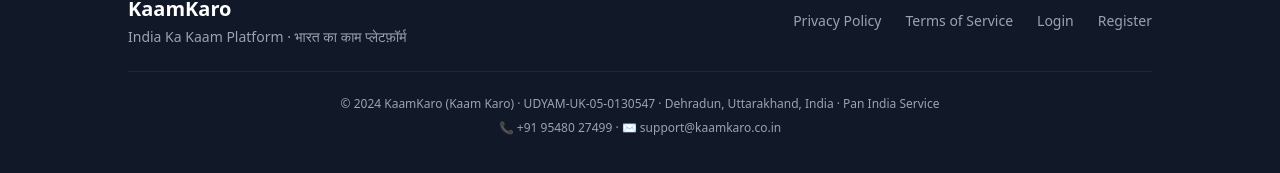
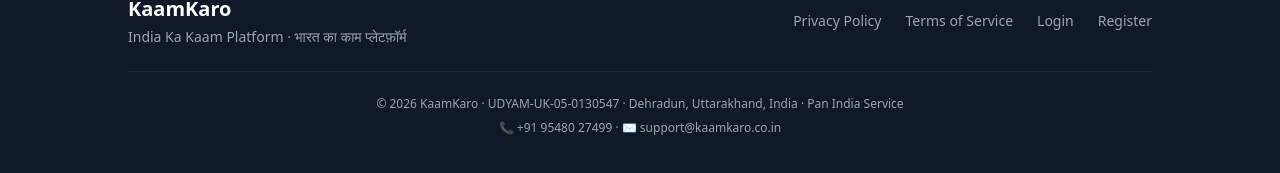
Before and after one commit to Manni8910/kaam-karo-website, a Next.js app: page / in a window 1280 px wide. Shown: the part 3110-3283 px from the top of the page. Built offline with nearby package versions, Linux system fonts and the light colour scheme.

Commit message:
Fix footer: update year to 2026, remove duplicate brand name

```diff
--- a/app/page.tsx
+++ b/app/page.tsx
@@ -278,7 +278,7 @@
             </div>
           </div>
           <div className="border-t border-gray-800 mt-6 pt-6 text-center text-xs">
-            © 2024 KaamKaro (Kaam Karo) · UDYAM-UK-05-0130547 · Dehradun, Uttarakhand, India · Pan India Service
+            © 2026 KaamKaro · UDYAM-UK-05-0130547 · Dehradun, Uttarakhand, India · Pan India Service
             <div className="mt-2">📞 +91 95480 27499 · ✉️ support@kaamkaro.co.in</div>
           </div>
         </div>
```
